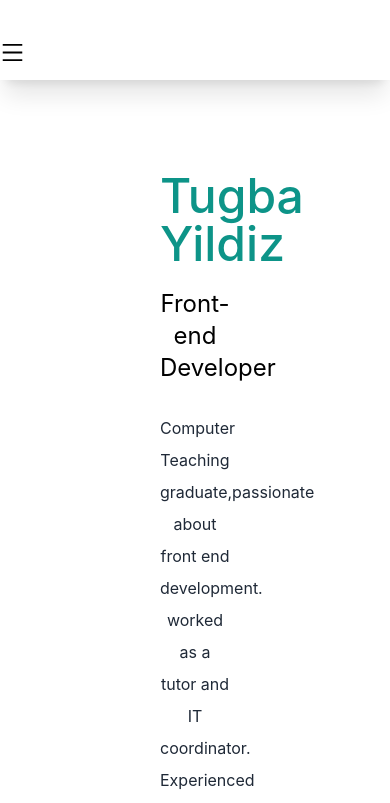
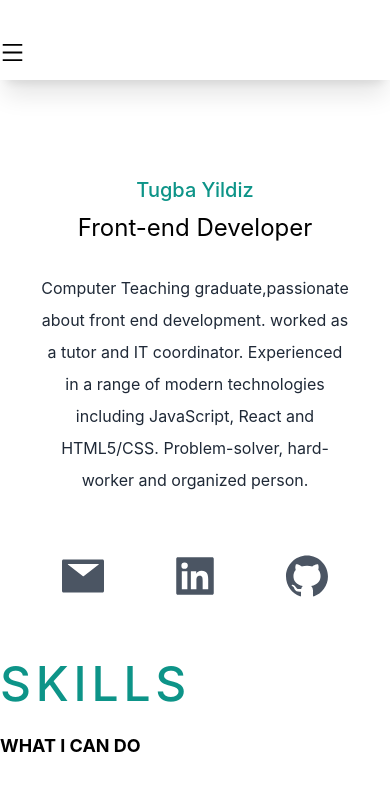
Before and after one commit to yildiztugba/yildiztugba.github.io, a React (Create React App) app: page / in a window 390 px wide. Shown: the top 803 px of the page. Built offline with nearby package versions, Linux system fonts and the light colour scheme.

Commit message:
more padding

```diff
--- a/src/components/About.js
+++ b/src/components/About.js
@@ -7,13 +7,13 @@ import {
 
 export default function About(){
     return(
-        <div id="about" className="p-24 h-auto">
-          <div className="text-center p-16 " >
-            <h1 className="text-5xl  py-3 text-teal-600 font-medium">Tugba Yildiz</h1>
+        <div id="about" className="pt-44 px-10 md:p-24 h-auto">
+          <div className="text-center md:p-16 " >
+            <h1 className="text-xl md:text-5xl text-teal-600 font-medium">Tugba Yildiz</h1>
             <h3 className="text-2xl py-2" >Front-end Developer</h3>
             <p className="text-md py-5 leading-8 text-gray-800 max-w-lg mx-auto">Computer Teaching graduate,passionate about front end development. worked as a tutor and IT coordinator. Experienced in a range of modern technologies including JavaScript, React and HTML5/CSS. Problem-solver, hard-worker and organized person.</p>
           </div>
-          <div className="text-5xl flex justify-center gap-16 py-3 text-gray-600 ">
+          <div className="text-5xl flex justify-center gap-16 py-9 md:py-3 text-gray-600 ">
           <a href="mailto:okra.yildiz@gmail.com" target="_blank" ><AiFillMail /></a>
           <a href="https://www.linkedin.com/in/yildiztugba/" target="_blank" ><AiFillLinkedin /></a>
           <a href="https://github.com/yildiztugba"target="_blank" ><AiFillGithub /></a>
--- a/src/components/Navbar.js
+++ b/src/components/Navbar.js
@@ -37,7 +37,6 @@ export default function Navbar(){
                             <li className="py-4 text-sm cursor-pointer"><a href="/#about" onClick={handleNav}> About</a></li>
                             <li className="py-4 text-sm cursor-pointer"><a href="/#skills" onClick={handleNav}> My Skills</a></li>
                             <li className="py-4 text-sm cursor-pointer"><a href="/#projects" onClick={handleNav} > Projects</a></li>
-                            <li className="py-4 text-sm cursor-pointer"><a onClick={handleNav}> Contact</a></li>
                     </ul>
                     </div>
                 </div>
--- a/src/components/Skills.js
+++ b/src/components/Skills.js
@@ -11,7 +11,7 @@ const reduxImage= require('./redux.png')
 export default function Skills (){
     return(
 
-    <div id="skills" className="w-full lg:h-screen pt-2">
+    <div id="skills" className="w-full lg:h-screen pt-4 md:pt-9">
         <div className="max-w-[1240px] mx-auto flex flex-col justify-center h-full">
             <p className=" tracking-widest uppercase text-5xl py-2 text-teal-600 font-medium">Skills</p>
             <h2 className="py-4 text-lg uppercase font-bold">What I can Do</h2>
```
